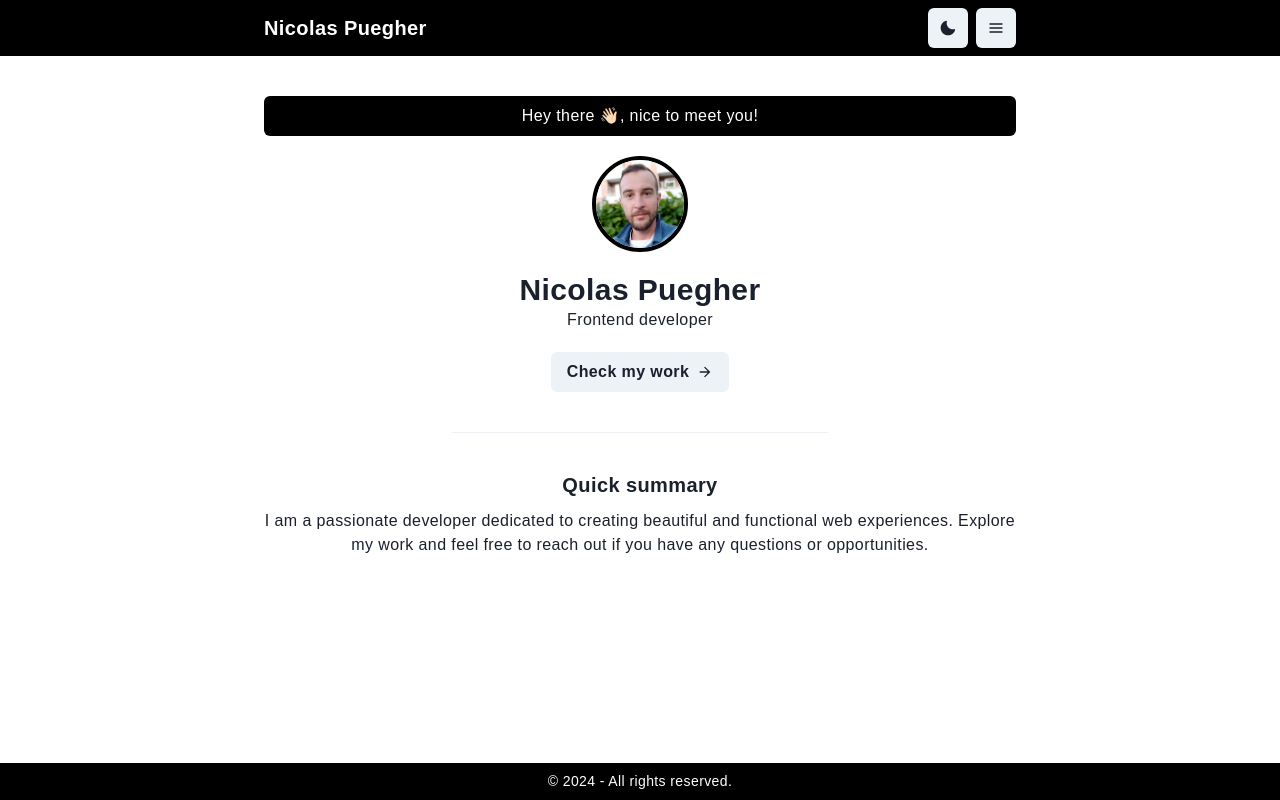
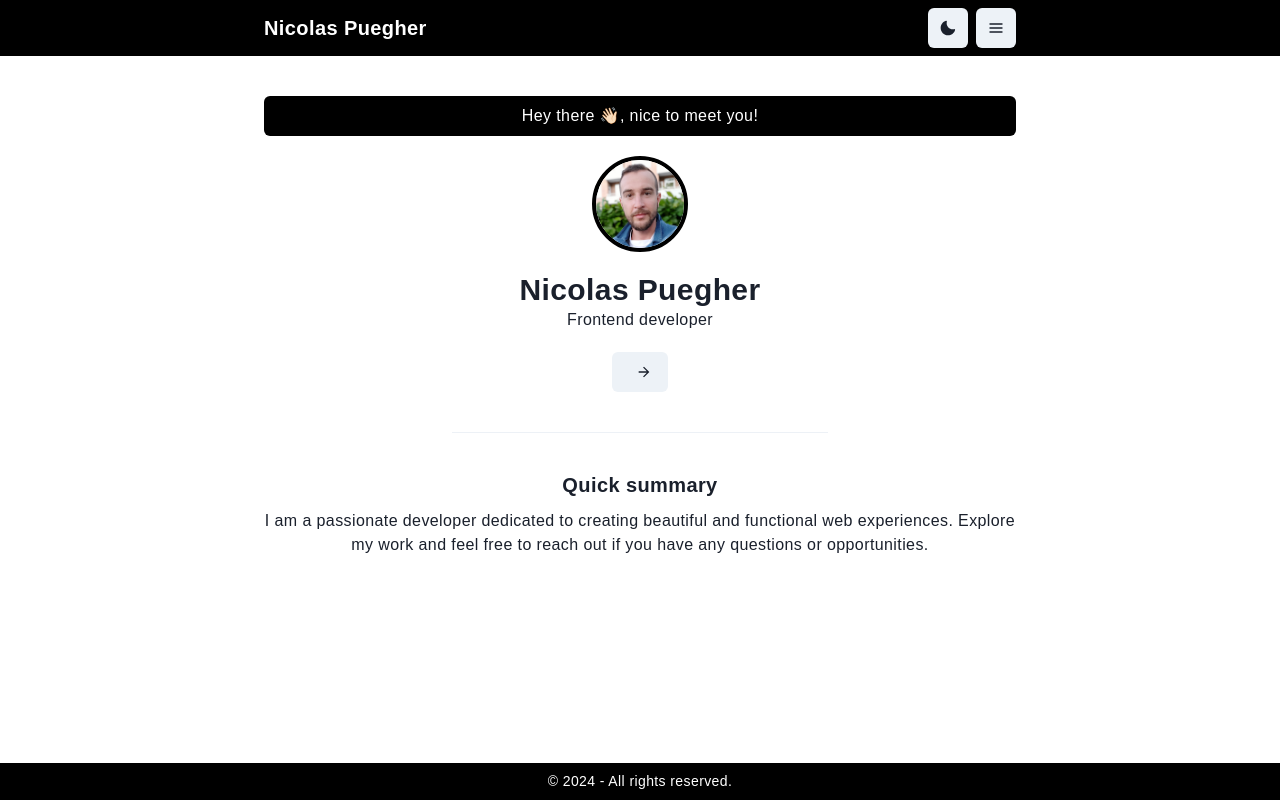
Before and after one commit to nicoPuegher/portfolio, a React (Vite) app: page / in a window 1280 px wide. Built offline with nearby package versions, Linux system fonts and the light colour scheme.

Commit message:
Add a text prop to the button-call component

```diff
--- a/src/components/ui/button-call.jsx
+++ b/src/components/ui/button-call.jsx
@@ -3,17 +3,18 @@ import { Button } from '@chakra-ui/react';
 import { ArrowForwardIcon } from '@chakra-ui/icons';
 import PropTypes from 'prop-types';
 
-export default function ButtonCall({ goToPage }) {
+export default function ButtonCall({ text, goToPage }) {
 	return (
 		<Button
 			rightIcon={<ArrowForwardIcon />}
 			letterSpacing="inherit"
 			onClick={goToPage}
 		>
-			Check my work
+			{text}
 		</Button>
 	);
 }
 ButtonCall.propTypes = {
+	text: PropTypes.string.isRequired,
 	goToPage: PropTypes.func.isRequired,
 };
```
